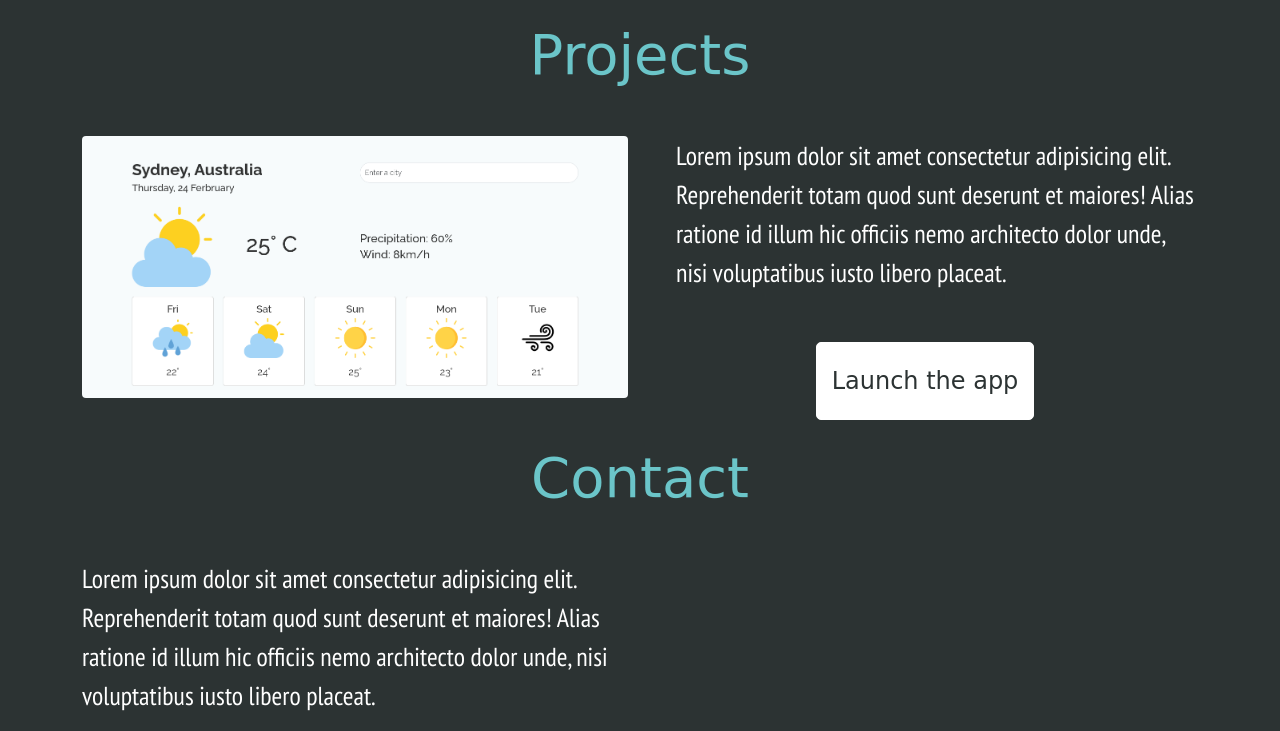
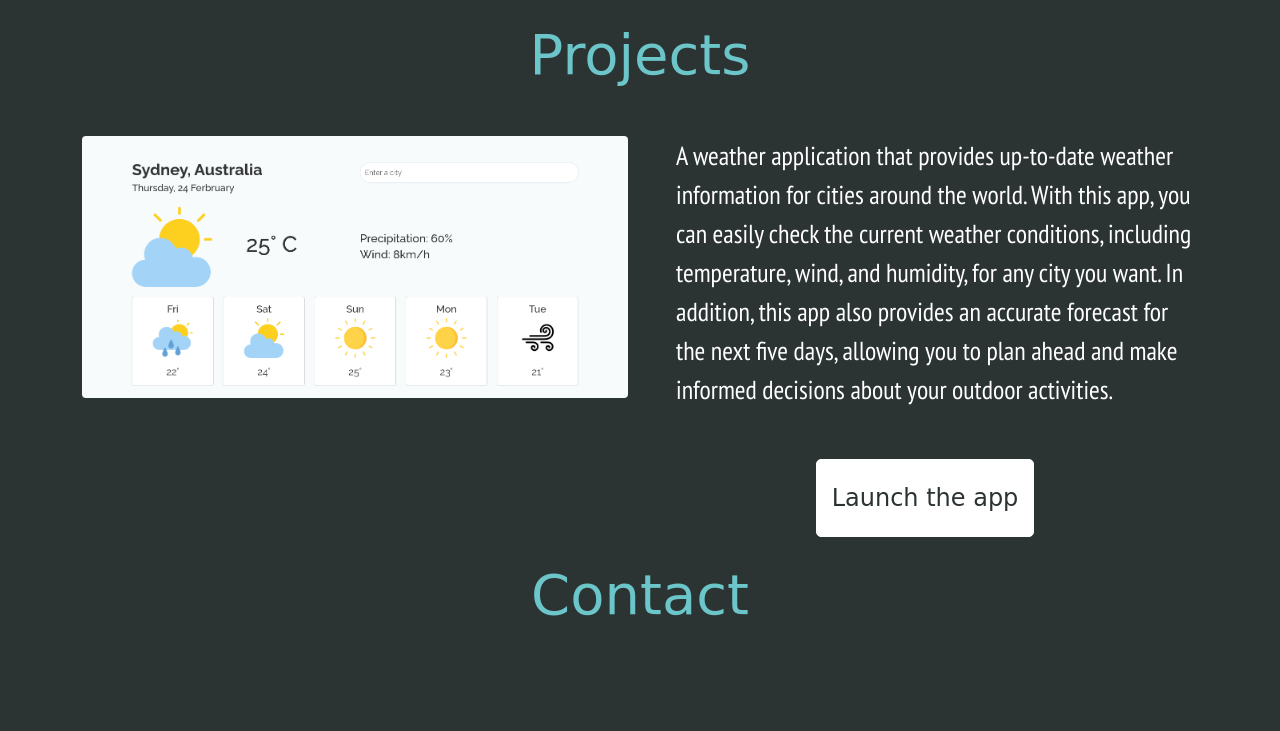
Before and after one commit to Nef3libata/portfolio-project, a plain HTML site: page index.html in a window 1280 px wide. Shown: the part 1200-1931 px from the top of the page. After the commit the page ends 1892 px from the top, so only its background shows below. Drawn offline with nearby package versions, Linux system fonts and the light colour scheme; a web font is replaced by a local one.

Commit message:
modified project section

```diff
--- a/index.html
+++ b/index.html
@@ -144,10 +144,13 @@
           </div>
           <div class="col">
             <p class="ps-4">
-              Lorem ipsum dolor sit amet consectetur adipisicing elit.
-              Reprehenderit totam quod sunt deserunt et maiores! Alias ratione
-              id illum hic officiis nemo architecto dolor unde, nisi
-              voluptatibus iusto libero placeat.
+              A weather application that provides up-to-date weather information
+              for cities around the world. With this app, you can easily check
+              the current weather conditions, including temperature, wind, and
+              humidity, for any city you want. In addition, this app also
+              provides an accurate forecast for the next five days, allowing you
+              to plan ahead and make informed decisions about your outdoor
+              activities.
             </p>
             <div class="explore-btn">
               <a href="" class="explore-btn-outline">Launch the app</a>
@@ -158,12 +161,7 @@
 
         <div class="row">
           <div class="col">
-            <p>
-              Lorem ipsum dolor sit amet consectetur adipisicing elit.
-              Reprehenderit totam quod sunt deserunt et maiores! Alias ratione
-              id illum hic officiis nemo architecto dolor unde, nisi
-              voluptatibus iusto libero placeat.
-            </p>
+            <p></p>
           </div>
           <div class="col-6 d-none d-md-block"></div>
         </div>
```
